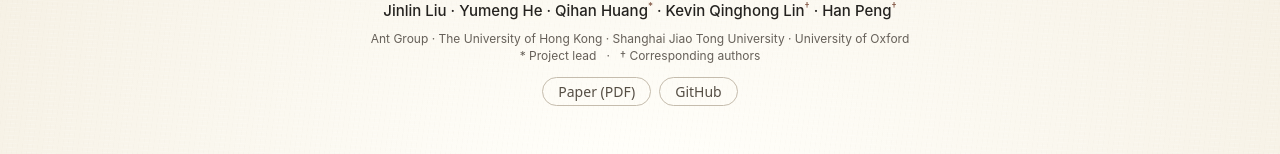
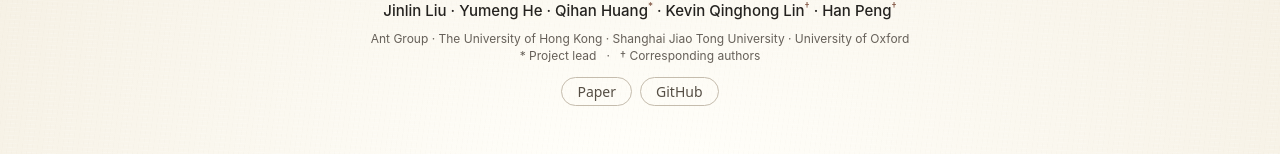
Before and after one commit to jinlinll/cgsi-project, a plain HTML site: page index.html in a window 1280 px wide. Shown: the part 229-383 px from the top of the page. Drawn offline with Linux system fonts and the light colour scheme.

Commit message:
Shorten the homepage paper button label

```diff
--- a/index.html
+++ b/index.html
@@ -9,7 +9,7 @@
     <p class="institutions">Ant Group · The University of Hong Kong · Shanghai Jiao Tong University · University of Oxford<br>* Project lead &nbsp; · &nbsp; † Corresponding authors</p>
   </div>
   <div class="resource-links" role="group" aria-label="Project resources">
-    <a href="assets/paper.pdf">Paper (PDF)</a>
+    <a href="assets/paper.pdf">Paper</a>
     <a href="https://github.com/jinlinll/cgsi">GitHub</a>
   </div>
 </div>
```
